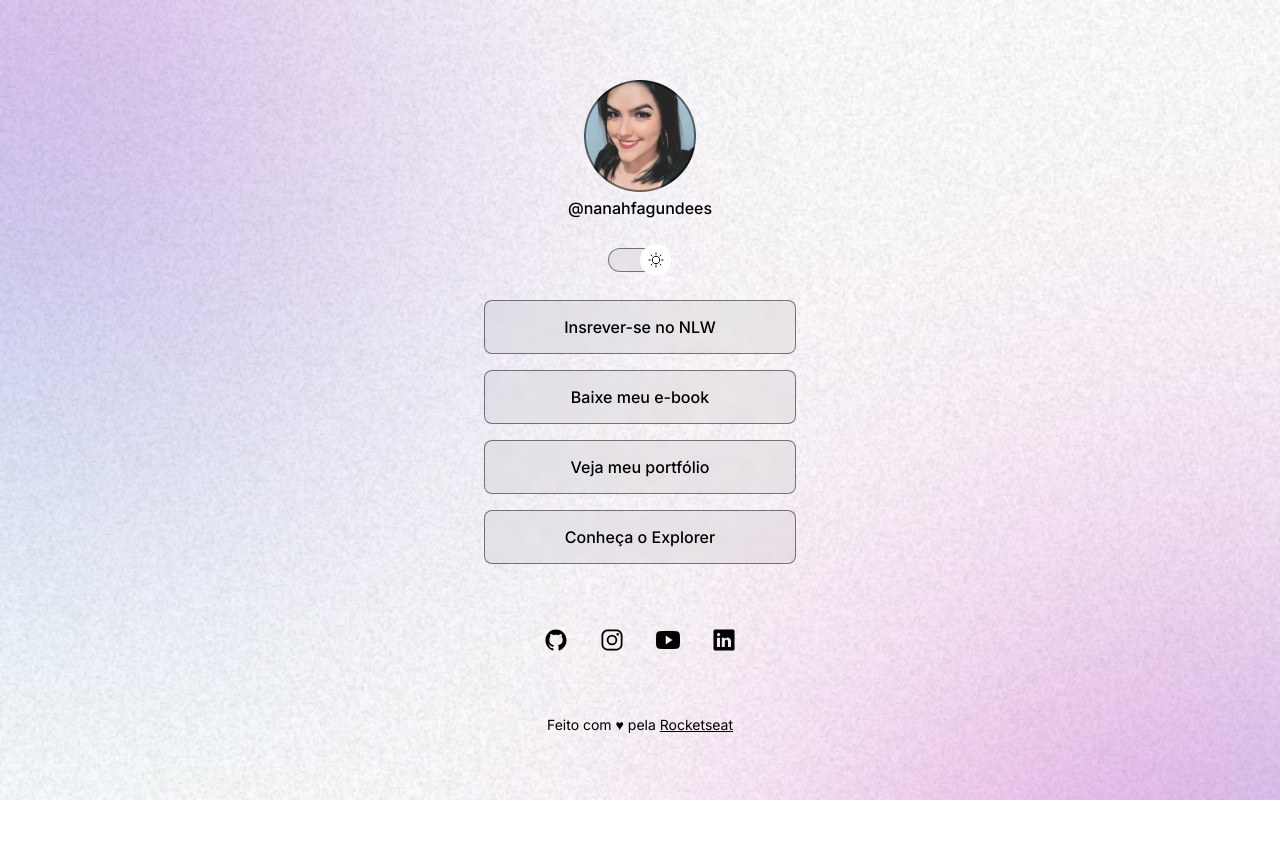
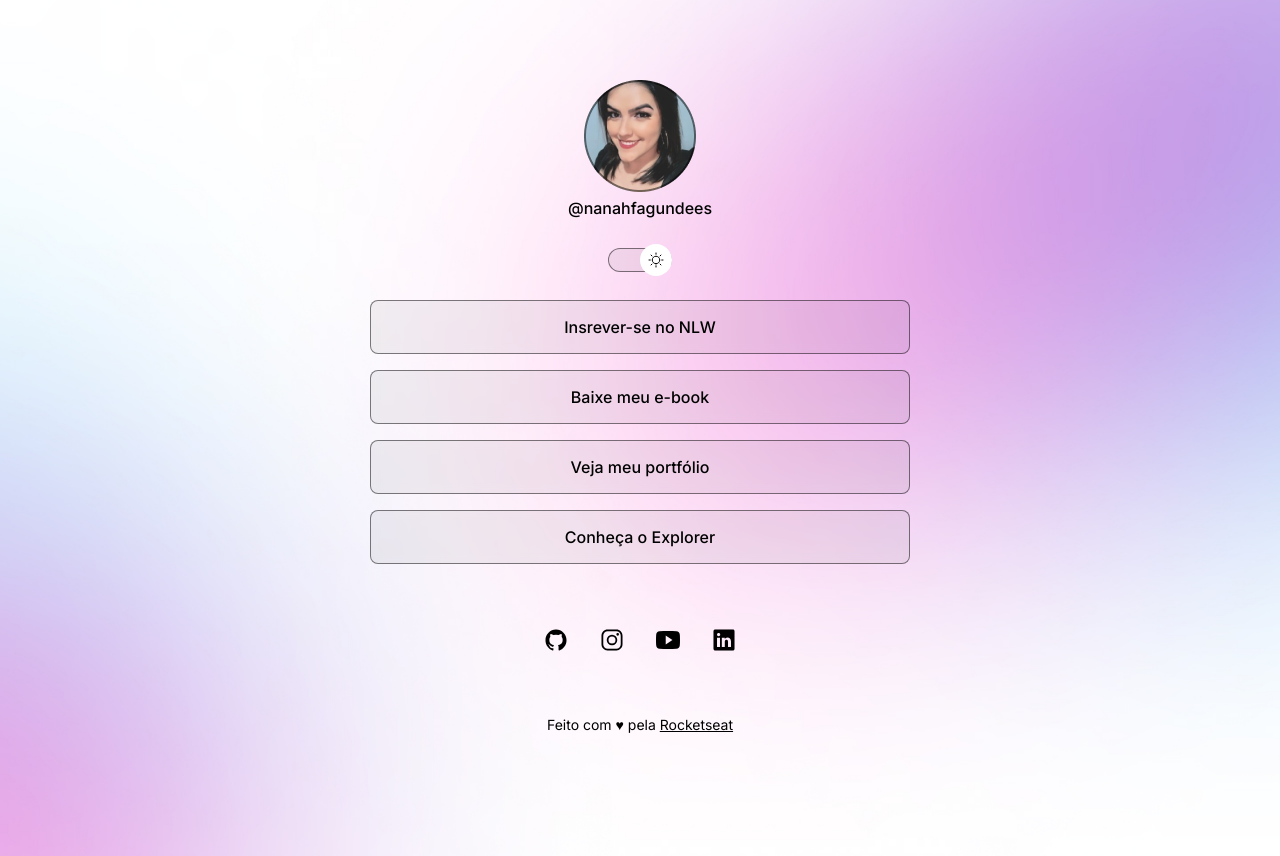
Before and after one commit to nfagundes/projeto, a plain HTML site: page index.html in a window 1280 px wide. Both pictures are taken after a click on the element 640 px from the left and 259 px from the top of the page. Before the commit the page ends 800 px from the top, so only its background shows below. Drawn offline with nearby package versions, Linux system fonts and the light colour scheme.

```diff
--- a/style.css
+++ b/style.css
@@ -7,7 +7,7 @@
 /* ul li a são display inline ou seja ocupa somente o tamanho necessario */
 /* a tag a no CSS é inline */
 /* PSEUDOSELETORES : Os pseudosseletores são uma forma de selecionar elementos HTML com base em seu estado ou posição em relação a outros elementos. */
-/*-------------------------------------------------------------------------------------------------------------*/
+
 * {
   /*GLOBAL*/
   margin: 0;
@@ -19,8 +19,6 @@
   --bg-url: url(./assets/bg-mobile.jpg);
 
   --button-switch: url(./assets/moon-stars.svg);
-
-  --posicao-switch: 1;
 
   --cor-texto-padrao: rgb(255, 255, 255);
 
@@ -38,8 +36,6 @@
 
   --button-switch: url(./assets/sun.svg);
 
-  --posicao-switch: 0;
-
   --cor-texto-padrao: rgb(0, 0, 0);
 
   --fundo-botao: rgba(0, 0, 0, 0.05);
@@ -50,7 +46,6 @@
 
   --fundo-social-link: rgba(0, 0, 0, 0.1);
 }
-/*-------------------------------------------------------------------------------------------------------------*/
 
 /*CONFIGURAÇÕES GERAIS DA PAGINA*/
 body {
@@ -66,6 +61,8 @@ body {
      background-image: color image repeat position
   */
   background: var(--bg-url) no-repeat top center/cover;
+  /* esse VH significa VIEWPORTHEIGHT, ou seja, toda area visivel na tela */
+  height: 100vh;
 }
 
 body * {
@@ -74,11 +71,11 @@ body * {
   color: var(--cor-texto-padrao);
 }
 
-
 /*CONFIGURAÇÃO DA DIV CONTAINER*/
 #container {
   /*DIV CONTAINER*/
-  width: 360px;
+  width: 100%;
+  max-width: 588px;
   margin: 56px auto 0px; /* cima e laterais  */
   padding: 0 24px;
 }
@@ -115,12 +112,22 @@ body * {
   border: none !important;
   border-radius: 50% !important;
   /*PARA SOBREPOR ITENS USAMOS CAMADAS*/
-   /*COM A POSITION LIGADA ELE VAI FICAR ONDE EU QUISER INDEPENDETE DA DIV*/
+  /*COM A POSITION LIGADA ELE VAI FICAR ONDE EU QUISER INDEPENDETE DA DIV*/
   position: absolute; /*NAO VAI SAIR DO LUGAR*/
-  right: var(--posicao-switch);
   z-index: 1; /*ESCOLHE EM QUE "ANDAR" ELE VAI FICAR*/
-  transform: translateY(-50%);  /*ELE SOBE (POR CAUSA DO NEG) METADE DO ELEMENTO NA POSICAO Y RELATIVAMENTE AO TAMANHO DO SWITCH PADRAO*/
+  transform: translateY(-50%); /*ELE SOBE (POR CAUSA DO NEG) METADE DO ELEMENTO NA POSICAO Y RELATIVAMENTE AO TAMANHO DO SWITCH PADRAO*/
   top: 50%; /*O TOP DELE DESCE METADE */
+  left: 0;
+  animation: slide-back 0.4s;
+  /* o forwards mantem as propriedades finais da animação, aqui nao precisou porque a posição que tem que ser ja é zero */
+}
+
+.light #switch button {
+  animation: slide-in 0.4s forwards;
+}
+
+#switch button:hover{
+  outline: 8px solid var(--fundo-botao-acionado);
 }
 
 #switch span {
@@ -157,7 +164,7 @@ ul li a {
   border-radius: 8px;
   backdrop-filter: blur(4px);
   -webkit-backdrop-filter: blur(4px);
-   /*alguns browsers precisam desse prefixo antes, vemos isso no caniuse e o nome d function*/
+  /*alguns browsers precisam desse prefixo antes, vemos isso no caniuse e o nome d function*/
   text-decoration: none; /*sem a linha debaixo*/
   font-weight: 500;
   transition: background 0.2s;
@@ -197,3 +204,33 @@ footer {
   text-align: center;
   font-size: 14px;
 }
+
+
+/* media queries  */
+@media(min-width: 700px) {
+  :root{
+    --bg-url: url(./assets/bg-desktop.jpg);
+  }
+
+  .light{
+    --bg-url: url(./assets/bg-desktop-light.jpg);
+  }
+}
+
+/* animation */
+@keyframes slide-in {
+  from{
+    left:0;
+  }
+  to{
+    left: 50%;
+  }
+}
+  @keyframes slide-back {
+  from{
+    left: 50%;
+  }
+  to{
+    left:0;
+  }
+}
```
